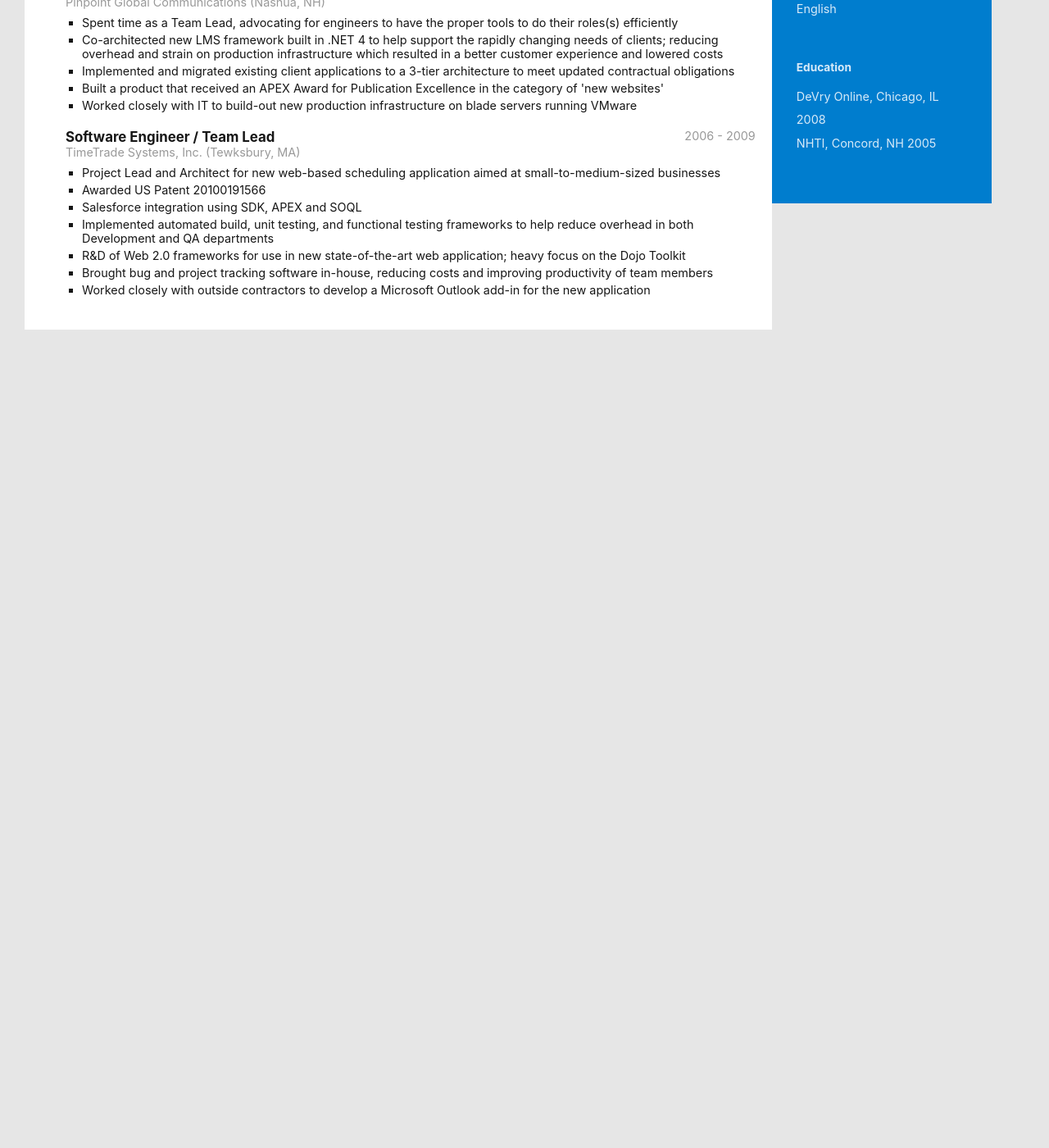
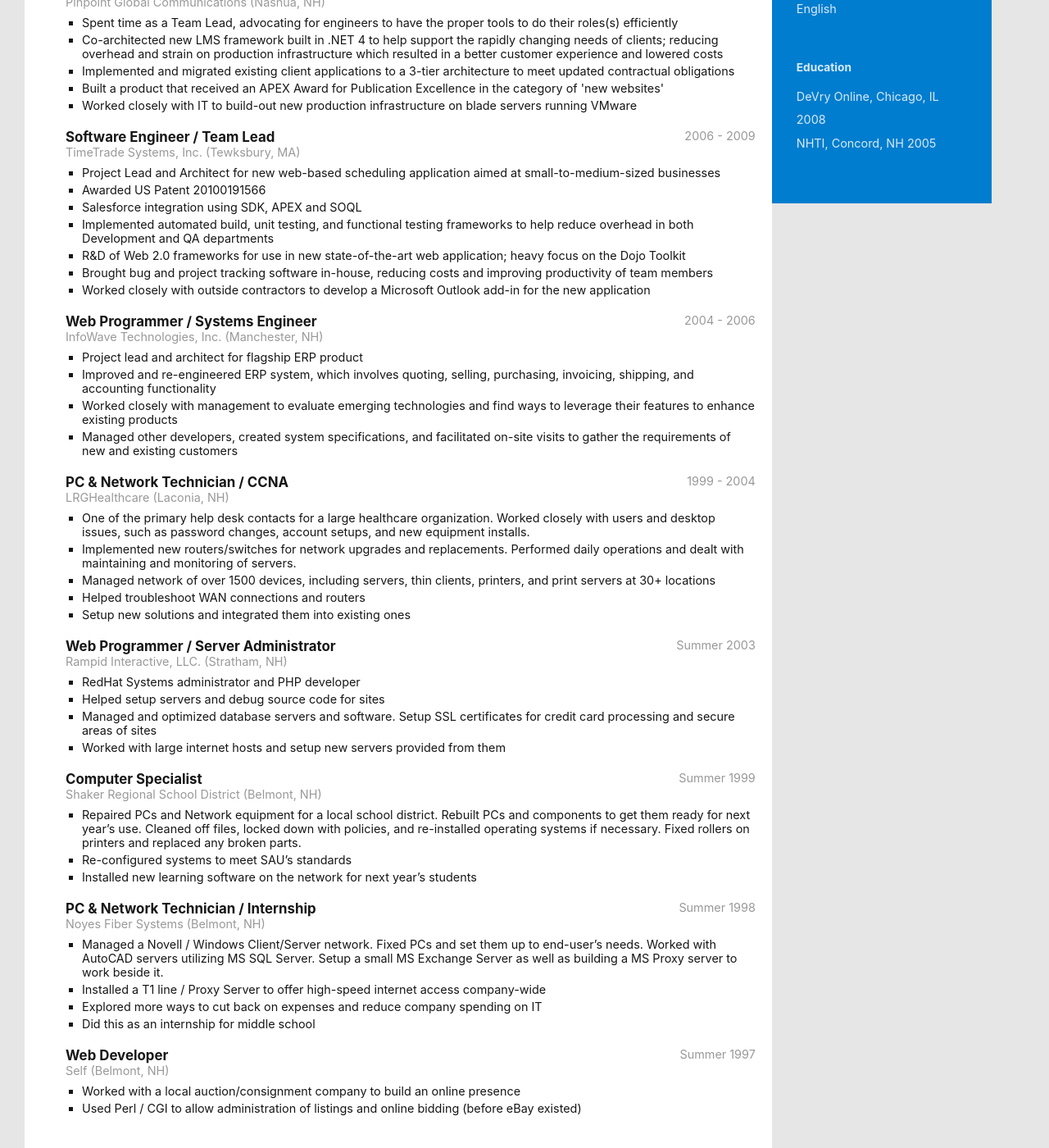
Before and after one commit to justingarfield/justingarfield.github.io, a Jekyll site: the page built from resume.html, in a window 1280 px wide and 1400 px high, scrolled down 1416 px. Shown: the whole window at 82% size. Built offline with Jekyll 4.4.1, drawn with Linux system fonts in a browser that asks for light colours; nearby versions of some CDN libraries; before the commit the page ends 1818 px from its top, so only the background shows below that; some of the changed text lies outside the part shown.

Commit message:
working on resume page3

```diff
--- a/_data/experience.yaml
+++ b/_data/experience.yaml
@@ -34,7 +34,7 @@
   accomplishments: [
     "Implemented Azure Service Fabric microservices to create a custom Stateless API Gateway with backing Stateful Services that external customers used to upload 5GB+ sized datasets consisting of SAN metrics",
     "Provided guidance to remote teams deploying Service Fabric Clusters using ARM / Azure DSC, allowing them to host their own environments and quickly adapt to changes",
-    "Custom-built Azure DSC resources to deploy older C/C++ binaries that needed to run in Service Fabric",
+    "Built custom Azure DSC resources to deploy older C/C++ binaries that needed to run in Service Fabric",
     "Made strong use of Azure Table / Blob / Queue Storage",
     "Performed DevOps tasks, such as investigating environment issues and deploying changes over time",
     "Helped team debug and troubleshoot Service Fabric applications and SQL Server issues"
@@ -96,3 +96,69 @@
     "Brought bug and project tracking software in-house, reducing costs and improving productivity of team members",
     "Worked closely with outside contractors to develop a Microsoft Outlook add-in for the new application"
   ]
+
+- employer: InfoWave Technologies, Inc.
+  title: Web Programmer / Systems Engineer
+  location: Manchester, NH
+  startDate: 2004
+  endDate: 2006
+  accomplishments: [
+    "Project lead and architect for flagship ERP product",
+    "Improved and re-engineered ERP system, which involves quoting, selling, purchasing, invoicing, shipping, and accounting functionality",
+    "Worked closely with management to evaluate emerging technologies and find ways to leverage their features to enhance existing products",
+    "Managed other developers, created system specifications, and facilitated on-site visits to gather the requirements of new and existing customers"
+  ]
+
+- employer: LRGHealthcare
+  title: PC & Network Technician / CCNA
+  location: Laconia, NH
+  startDate: 1999
+  endDate: 2004
+  accomplishments: [
+    "One of the primary help desk contacts for a large healthcare organization. Worked closely with users and desktop issues, such as password changes, account setups, and new equipment installs.",
+    "Implemented new routers/switches for network upgrades and replacements. Performed daily operations and dealt with maintaining and monitoring of servers.",
+    "Managed network of over 1500 devices, including servers, thin clients, printers, and print servers at 30+ locations",
+    "Helped troubleshoot WAN connections and routers",
+    "Setup new solutions and integrated them into existing ones"
+  ]
+
+- employer: Rampid Interactive, LLC.
+  title: Web Programmer / Server Administrator
+  location: Stratham, NH
+  startDate: Summer 2003
+  accomplishments: [
+    "RedHat Systems administrator and PHP developer",
+    "Helped setup servers and debug source code for sites",
+    "Managed and optimized database servers and software. Setup SSL certificates for credit card processing and secure areas of sites",
+    "Worked with large internet hosts and setup new servers provided from them"
+  ]
+
+- employer: Shaker Regional School District
+  title: Computer Specialist
+  location: Belmont, NH
+  startDate: Summer 1999
+  accomplishments: [
+    "Repaired PCs and Network equipment for a local school district. Rebuilt PCs and components to get them ready for next year’s use. Cleaned off files, locked down with policies, and re-installed operating systems if necessary. Fixed rollers on printers and replaced any broken parts.",
+    "Re-configured systems to meet SAU’s standards",
+    "Installed new learning software on the network for next year’s students"
+  ]
+
+- employer: Noyes Fiber Systems
+  title: PC & Network Technician / Internship
+  location: Belmont, NH
+  startDate: Summer 1998
+  accomplishments: [
+    "Managed a Novell / Windows Client/Server network. Fixed PCs and set them up to end-user’s needs. Worked with AutoCAD servers utilizing MS SQL Server. Setup a small MS Exchange Server as well as building a MS Proxy server to work beside it.",
+    "Installed a T1 line / Proxy Server to offer high-speed internet access company-wide",
+    "Explored more ways to cut back on expenses and reduce company spending on IT",
+    "Did this as an internship for middle school"
+  ]
+
+- employer: Self
+  title: Web Developer
+  location: Belmont, NH
+  startDate: Summer 1997
+  accomplishments: [
+    "Worked with a local auction/consignment company to build an online presence",
+    "Used Perl / CGI to allow administration of listings and online bidding (before eBay existed)"
+  ]
--- a/resume.html
+++ b/resume.html
@@ -21,7 +21,7 @@
             <li>
                 <div class="header">
                     <h3>{{ experience.title }}</h3>
-                    <span>{{ experience.startDate }} - {{ experience.endDate }}</span>
+                    <span>{{ experience.startDate }} {% if experience.endDate %} - {% endif %} {{ experience.endDate }}</span>
                 </div>
                 <div class="employer">
                     {{ experience.employer }} ({{ experience.location }})
```
